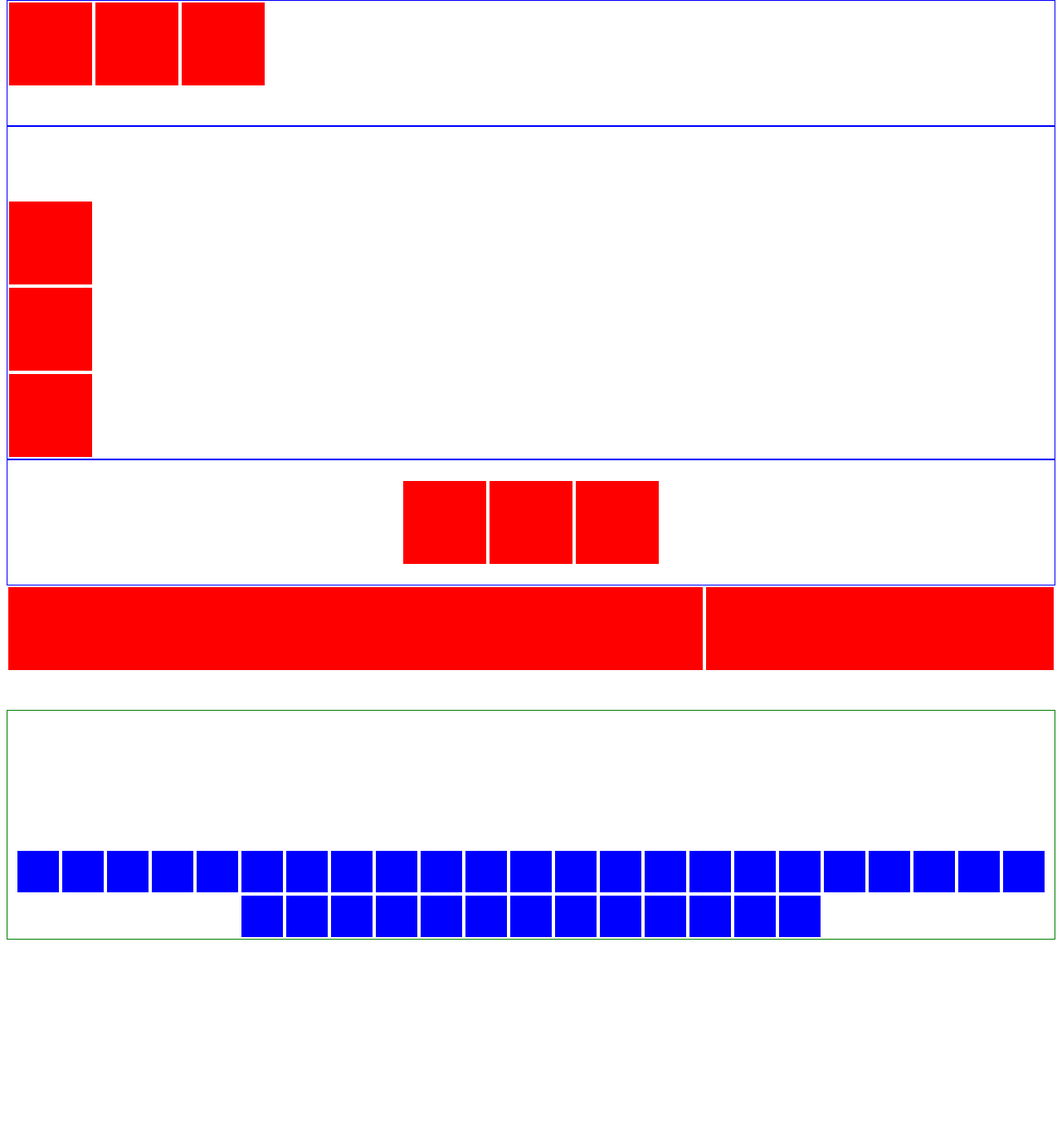
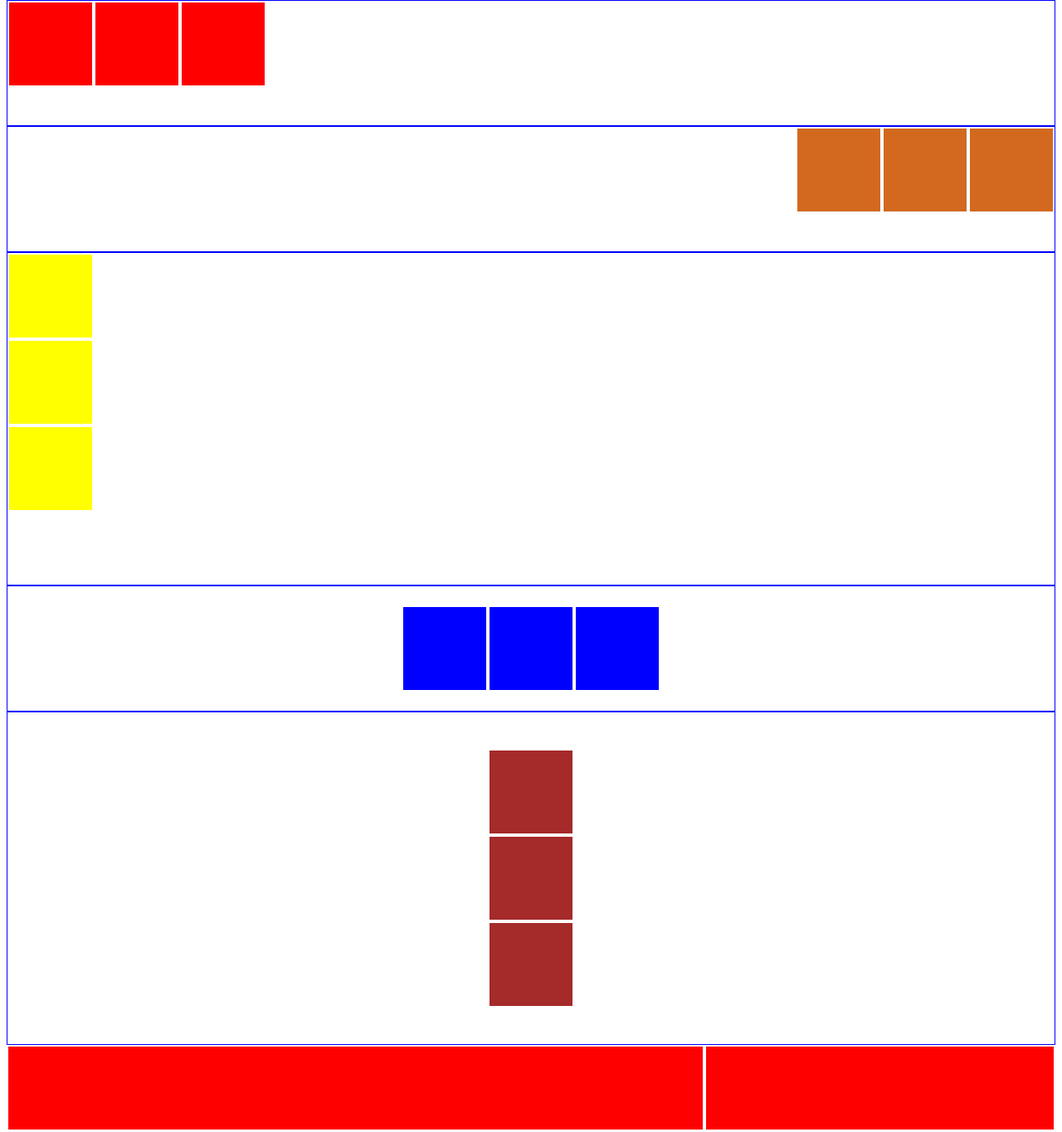
Before and after one commit to russellf9/f9-flex-box, a plain HTML site: page index.html in a window 1280 px wide. Shown: the part 523-1888 px from the top of the page at 83% size. Before the commit the page ends 1664 px from the top, so only its background shows below. Drawn offline with Linux system fonts and the light colour scheme.

Commit message:
* Documentation - updated docs.

```diff
--- a/css/style.css
+++ b/css/style.css
@@ -20,12 +20,28 @@
     background-color: violet;
 }
 
+.chocolate {
+    background-color: chocolate;
+}
+
 .green {
     background-color: green;
 }
 
 .green-border {
     border: 1px solid green;
+}
+
+.yellow {
+    background-color: yellow;
+}
+
+.yellow-border {
+    border: 1px solid yellow;
+}
+
+.brown {
+    background-color: brown;
 }
 
 /* Center both horizontal and vertical */
@@ -48,7 +64,7 @@
     align-items: center;
 }
 
-/* Centers vertically and */
+/* items are evenly distributed in the line with equal space around them */
 .flex-container-space-around {
     display: -webkit-flex;
     display: flex;
@@ -56,6 +72,32 @@
     justify-content: space-around;
     -webkit-align-items: center;
     align-items: center;
+}
+
+/* Arrange as row */
+.flex-container-row {
+    display: -webkit-flex;
+    display: flex;
+    -webkit-flex-direction: row;
+    flex-direction: row;
+}
+
+.flex-container-row-start {
+    display: -webkit-flex;
+    display: flex;
+    -webkit-flex-direction: row;
+    flex-direction: row;
+    -webkit-justify-content: flex-start;
+    justify-content: flex-start;
+}
+
+.flex-container-row-end {
+    display: -webkit-flex;
+    display: flex;
+    -webkit-flex-direction: row;
+    flex-direction: row;
+    -webkit-justify-content: flex-end;
+    justify-content: flex-end;
 }
 
 /* Arrange as column */
@@ -66,13 +108,7 @@
     flex-direction: column;
 }
 
-/* Arrange as row */
-.flex-container-row {
-    display: -webkit-flex;
-    display: flex;
-    -webkit-flex-direction: row;
-    flex-direction: row;
-}
+
 
 /* Arrange as column from top */
 .flex-container-column-top {
@@ -94,11 +130,24 @@
     justify-content: flex-end;
 }
 
-.flex-container-all {
+/* Centers all in a row */
+.flex-container-all-row {
     display: -webkit-flex;
     display: flex;
-    -webkit-flex-direction: row /* works with row or column */
-flex-direction : row;
+    -webkit-flex-direction: row; /* works with row or column */
+    flex-direction : row;
+    -webkit-align-items: center;
+    align-items: center;
+    -webkit-justify-content: center;
+    justify-content: center;
+}
+
+/* Centers all in a column */
+.flex-container-all-column {
+    display: -webkit-flex;
+    display: flex;
+    -webkit-flex-direction: column; /* works with row or column */
+    flex-direction : column;
     -webkit-align-items: center;
     align-items: center;
     -webkit-justify-content: center;
--- a/index.html
+++ b/index.html
@@ -14,7 +14,15 @@
     </section>
     <div class="flex-container blue-border short">
         <div class="red small-square flex-container"></div>
+        <div class="red small-square flex-container"></div>
+        <div class="red small-square flex-container"></div>
+        <div class="red small-square flex-container"></div>
+        <div class="red small-square flex-container"></div>
+        <div class="red small-square flex-container"></div>
+        <div class="red small-square flex-container"></div>
+
     </div>
+
     <div class="flex-container-space-between blue-border short">
         <div class="violet small-square flex-container"><h1></h1></div>
         <div class="violet small-square flex-container"><h1></h1></div>
@@ -22,6 +30,7 @@
         <div class="violet small-square flex-container"></div>
         <div class="violet small-square flex-container"></div>
     </div>
+
     <div class="flex-container-space-around blue-border short">
         <div class="green small-square flex-container"></div>
         <div class="green small-square flex-container"></div>
@@ -35,16 +44,31 @@
         <div class="red small-square flex-container"></div>
         <div class="red small-square flex-container"></div>
     </div>
-    <div class="flex-container-column-bottom blue-border tall">
-        <div class="red small-square flex-container"></div>
-        <div class="red small-square flex-container"></div>
-        <div class="red small-square flex-container"></div>
+
+    <div class="flex-container-row-end blue-border short">
+        <div class="chocolate small-square flex-container"></div>
+        <div class="chocolate small-square flex-container"></div>
+        <div class="chocolate small-square flex-container"></div>
     </div>
-    <div class="flex-container-all blue-border short">
-        <div class="red small-square flex-container"></div>
-        <div class="red small-square flex-container"></div>
-        <div class="red small-square flex-container"></div>
+
+    <div class="flex-container-column-top blue-border tall">
+        <div class="yellow small-square flex-container"></div>
+        <div class="yellow small-square flex-container"></div>
+        <div class="yellow small-square flex-container"></div>
     </div>
+
+    <div class="flex-container-all-row blue-border short">
+        <div class="blue small-square flex-container"></div>
+        <div class="blue small-square flex-container"></div>
+        <div class="blue small-square flex-container"></div>
+    </div>
+
+    <div class="flex-container-all-column blue-border tall">
+        <div class="brown small-square flex-container"></div>
+        <div class="brown small-square flex-container"></div>
+        <div class="brown small-square flex-container"></div>
+    </div>
+
     <div class="flex-container-row short">
         <div class="big-item red small-square flex-container"></div>
         <div class="small-item red small-square flex-container"></div>
```
Also changed, not shown: 1 other file.
